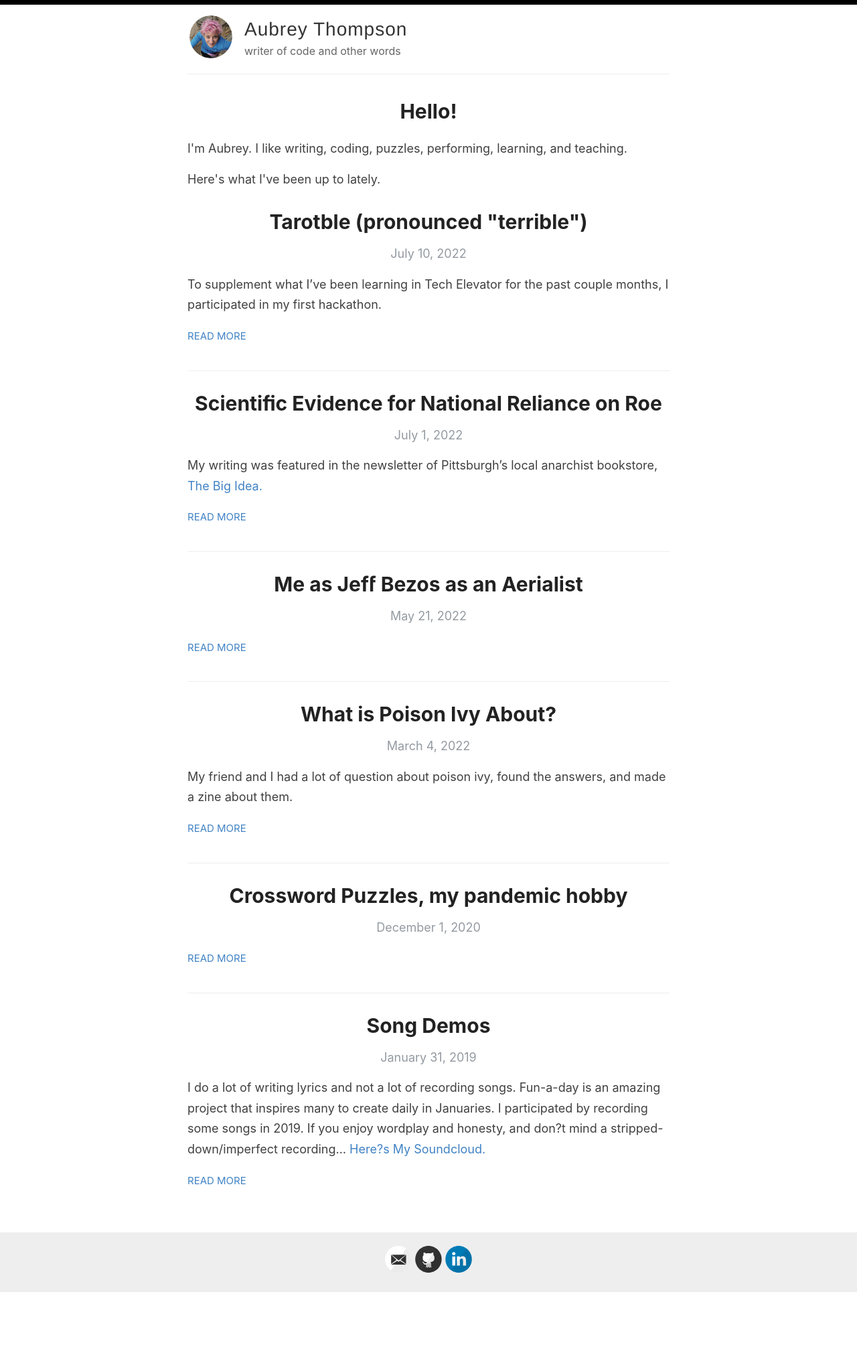
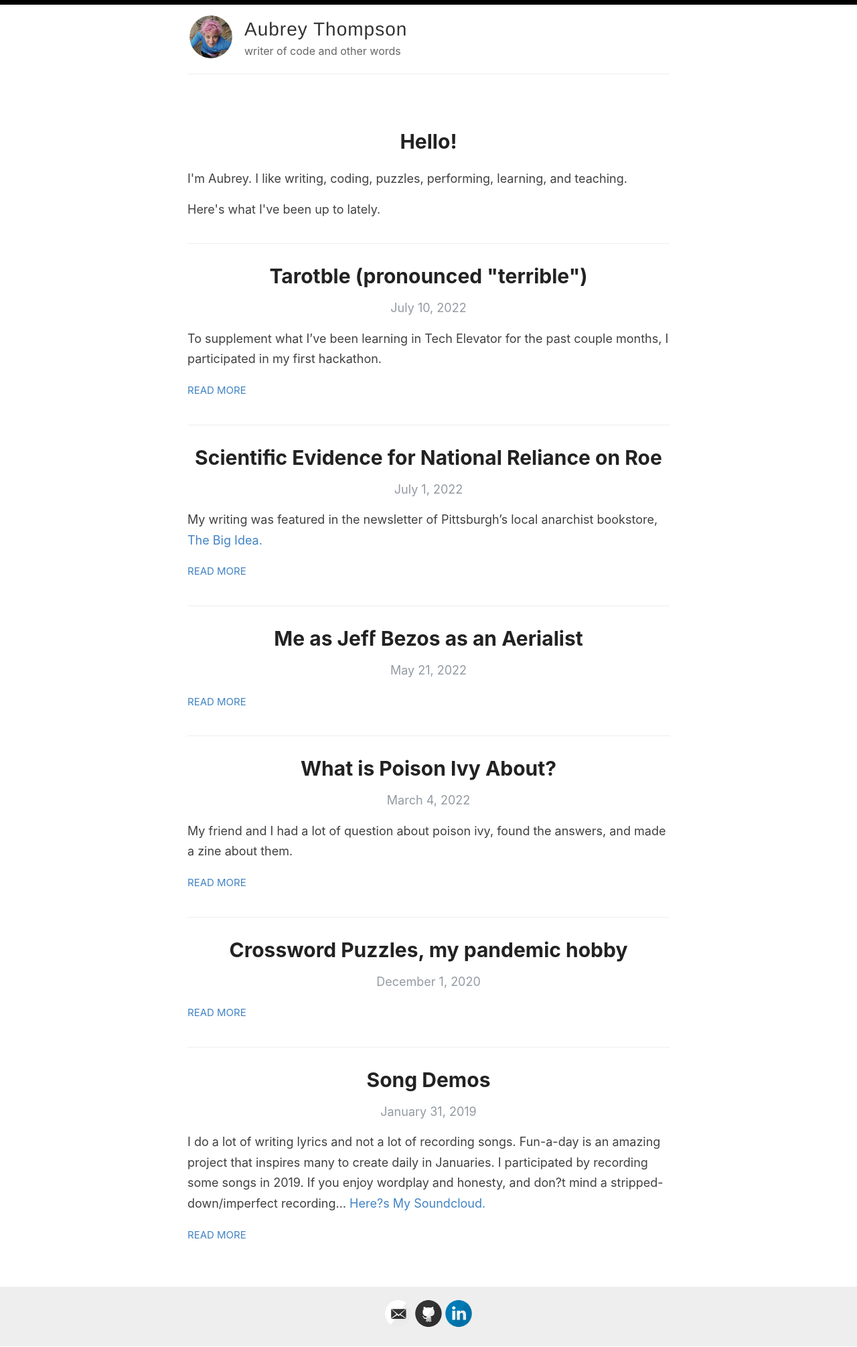
Before and after one commit to aubreythompson/aubreythompson.github.io, a Jekyll site: the page built from index.html, in a window 1280 px wide. Shown: the whole page at 67% size. Built offline with Jekyll 4.4.1, drawn with Linux system fonts in a browser that asks for light colours; the list of posts is cut into pages by our own code; before the commit the page ends 1930 px from its top, so only the background shows below that.

Commit message:
giving my intro its own div

```diff
--- a/index.html
+++ b/index.html
@@ -2,7 +2,7 @@
 layout: default
 ---
 
-<div class="containter">
+<div class="masthead">
 <h1>Hello!</h1>
 <p>I'm Aubrey. I like writing, coding, puzzles, performing, learning, and teaching. </p>
 <p>Here's what I've been up to lately. </p>
```
